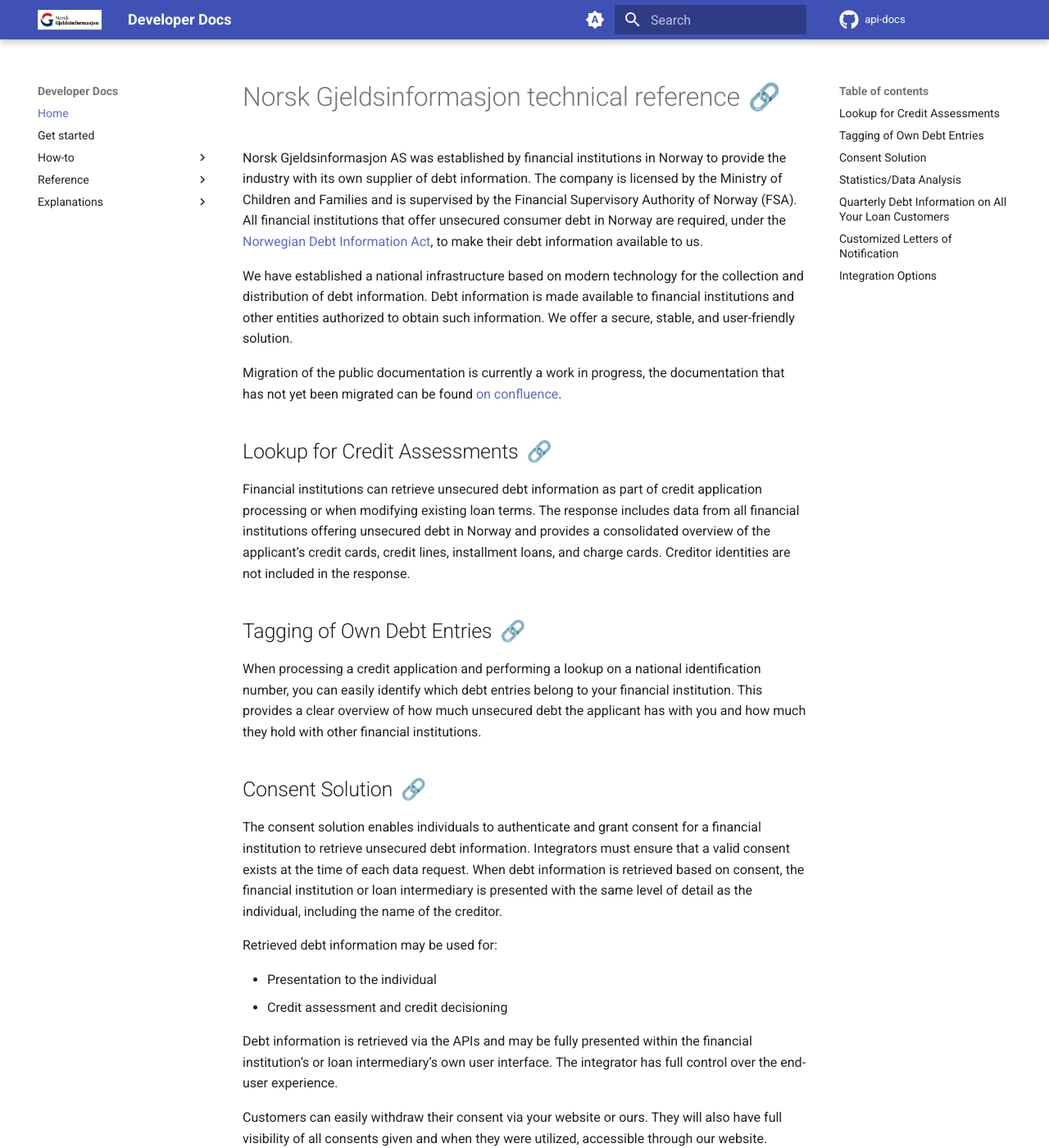
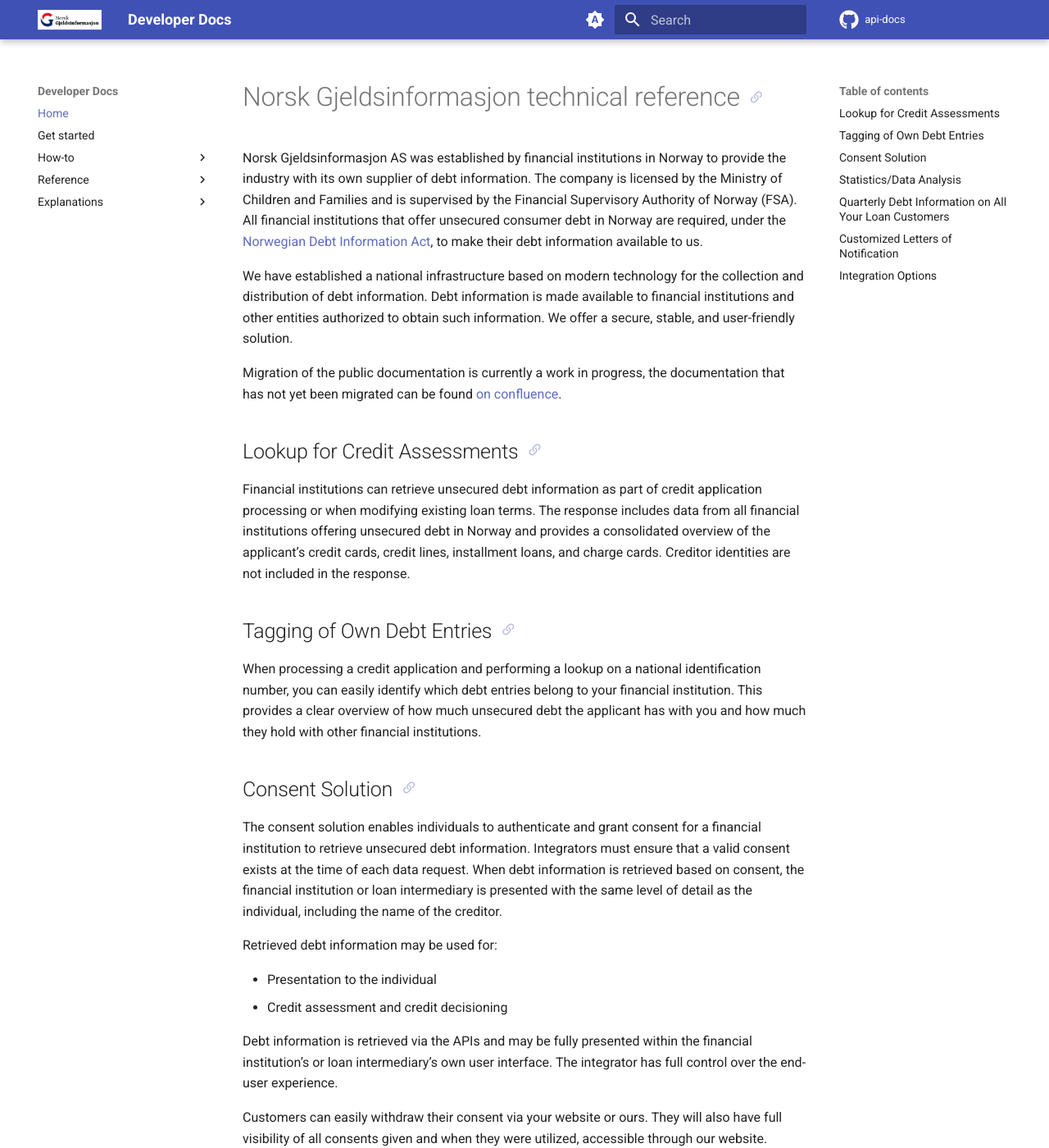
Before and after one commit to norsk-gjeldsinformasjon/api-docs, an MkDocs documentation site: the page built from docs/index.md, in a window 1280 px wide and 1400 px high. Shown: the whole window at 82% size. Built offline with MkDocs 1.6.1 and Material for MkDocs 9.7.7, drawn with Linux system fonts in a browser that asks for light colours; comment, search, counter and statistics services are not loaded.

Commit message:
Use bootstrap link icon
Make icon opacity increase on hover

```diff
--- a/docs/stylesheets/extra.css
+++ b/docs/stylesheets/extra.css
@@ -20,5 +20,16 @@
 }
 
 .headerlink {
+  opacity: 0.5 !important;
+  font-size: 0;
+}
+
+.headerlink:hover {
   opacity: 1 !important;
 }
+
+.headerlink::before {
+  font-family: "bootstrap-icons";
+  content: "\f470";
+  font-size: 1rem;
+}
--- a/mkdocs.yml
+++ b/mkdocs.yml
@@ -29,6 +29,7 @@ theme:
 # Extra styling to enhance contrast in dark/light mode
 extra_css:
   - "stylesheets/extra.css"
+  - https://cdn.jsdelivr.net/npm/bootstrap-icons@1.11.3/font/bootstrap-icons.min.css
 # Extra javascript for add on functionality
 extra_javascript:
   - "script/header_links.js"
@@ -46,7 +47,7 @@ markdown_extensions:
   - pymdownx.tabbed:
       alternate_style: true
   - toc:
-      permalink: "🔗"
+      permalink: true
       permalink_title: Copy link to this section
 nav:
   - Home: index.md
```
